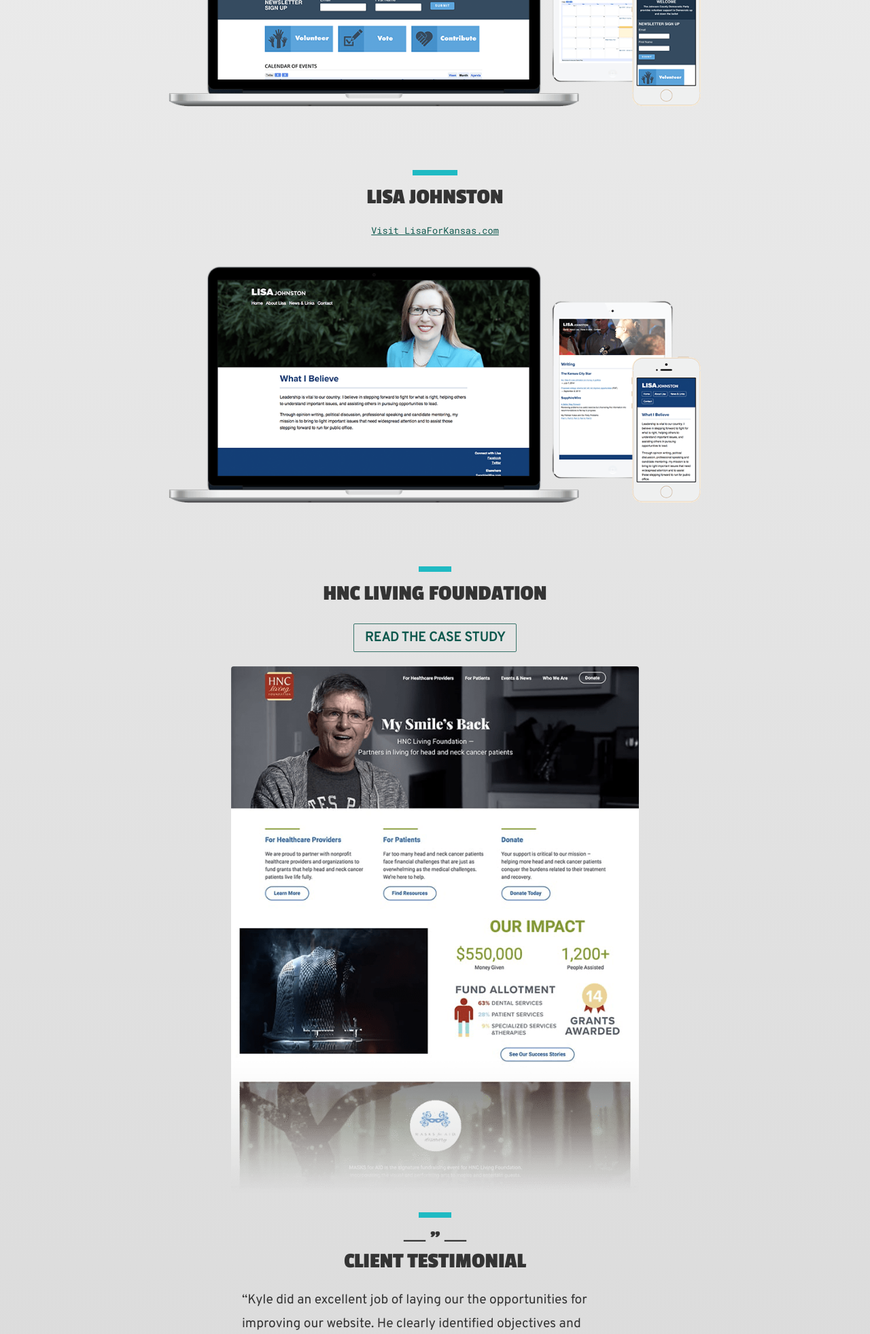
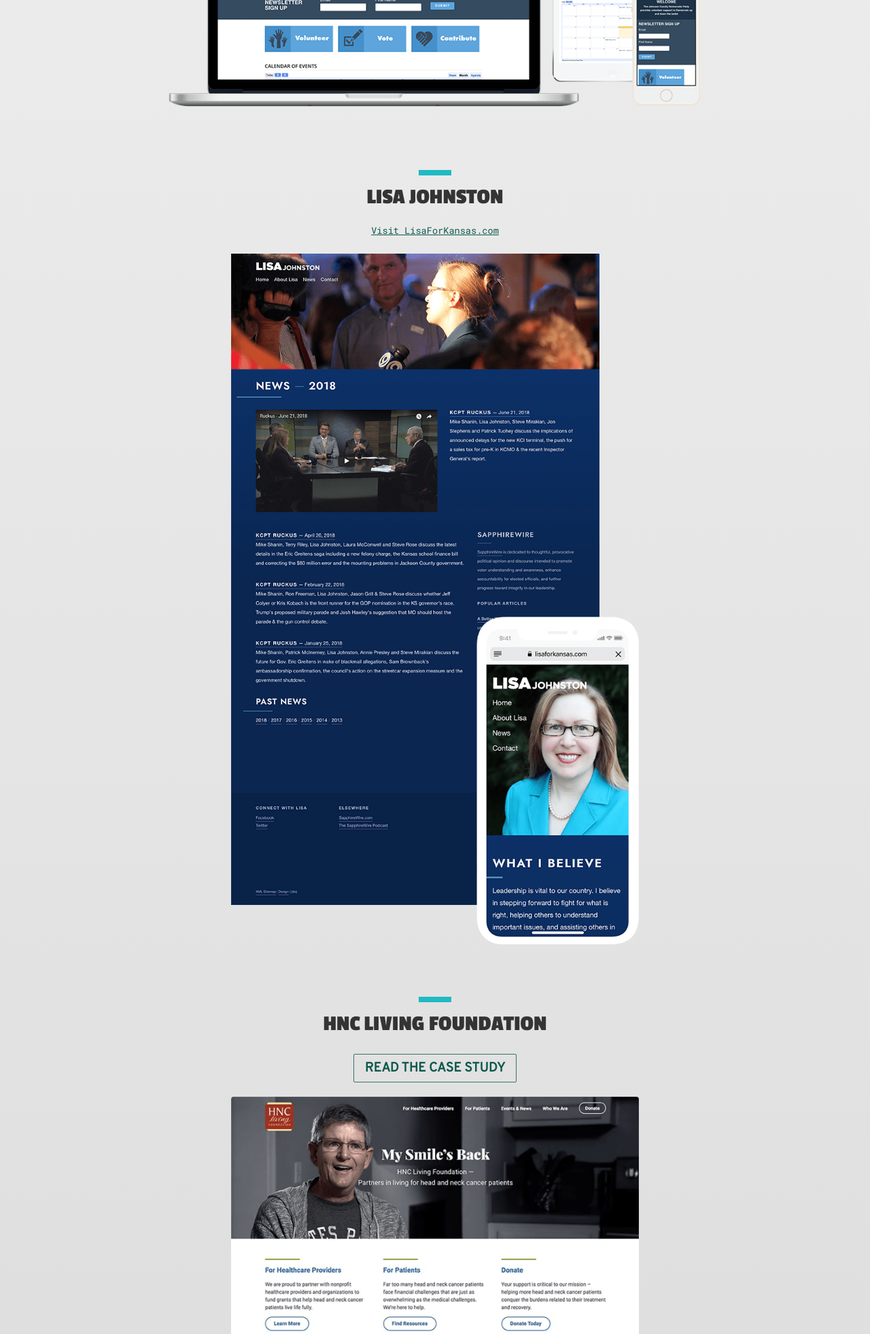
Before and after one commit to kylejohnston/flow14, a PHP site: page /websites in a window 1280 px wide. Shown: the part 2101-4063 px from the top of the page at 68% size. Run offline with PHP 8.4, Linux system fonts and the light colour scheme; some libraries are stand-ins or nearby versions.

Commit message:
Updated sample with current design

```diff
--- a/websites.php
+++ b/websites.php
@@ -54,11 +54,11 @@
 		</section>
 
 		<section class="block item">
-			<div class="pattern__2-8-2">
+			<div class="pattern__3-6-3">
 				<div class="inner">
 					<h2>Lisa Johnston</h2>
 					<p class="mono"><a href="http://www.lisaforkansas.com">Visit LisaForKansas.com</a></p>
-					<img src="img/samples/websites/lisa-johnston.png" width="100%" alt="Responsive Website Design - Lisa Johnston">
+					<img src="img/samples/websites/lisaforkansas_com--website.png" width="100%" alt="Responsive Website Design - Lisa Johnston">
 				</div>
 			</div>
 		</section>
```
